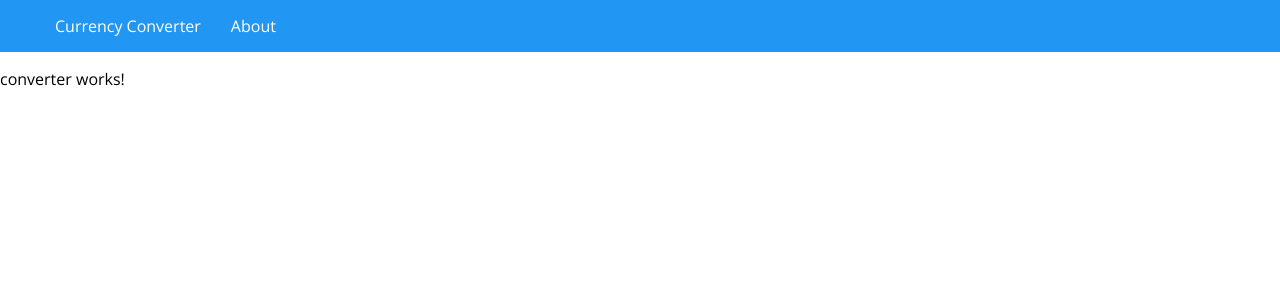
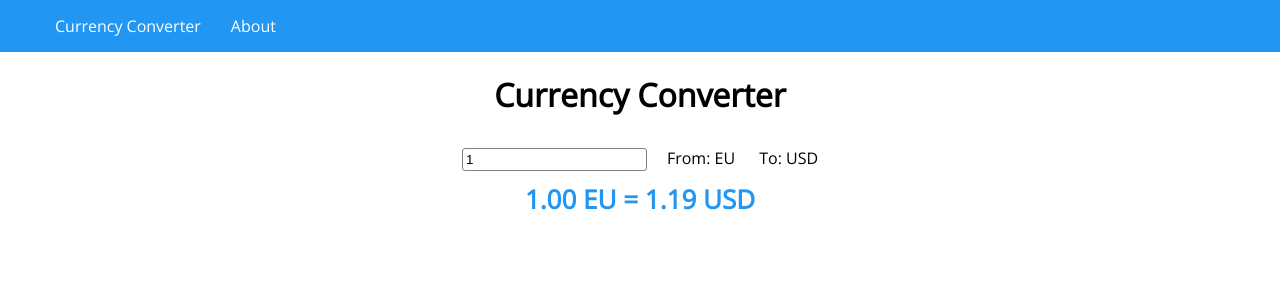
Before and after one commit to lucas-goldner/angular-hello-world, an Angular app: page / in a window 1280 px wide. Shown: the top 300 px of the page. Built offline with nearby package versions, Linux system fonts and the light colour scheme.

Commit message:
Working Currency Converter

```diff
--- a/src/app/app.module.ts
+++ b/src/app/app.module.ts
@@ -6,6 +6,7 @@ import { AppComponent } from './app.component';
 import { NavbarComponent } from './navbar/navbar.component';
 import { ConverterComponent } from './converter/converter.component';
 import { AboutComponent } from './about/about.component';
+import { FormsModule } from '@angular/forms';
 
 @NgModule({
   declarations: [
@@ -16,7 +17,8 @@ import { AboutComponent } from './about/about.component';
   ],
   imports: [
     BrowserModule,
-    AppRoutingModule
+    AppRoutingModule,
+    FormsModule,
   ],
   providers: [],
   bootstrap: [AppComponent]
--- a/src/app/converter/converter.component.css
+++ b/src/app/converter/converter.component.css
@@ -0,0 +1,20 @@
+:host {
+  text-align: center;
+}
+
+input {
+  border: 1px gray solid;
+  padding: 3px;
+  border-radius: 3px;
+  margin: 10px;
+}
+
+b {
+  color: #2196f3;
+  margin: 20px;
+  font-size: 26px;
+}
+
+label {
+  margin: 10px;
+}
--- a/src/app/converter/converter.component.html
+++ b/src/app/converter/converter.component.html
@@ -1 +1,11 @@
-<p>converter works!</p>
+<div class="container">
+  <h1>Currency Converter</h1>
+
+  <input type="number" placeholder="amount" [(ngModel)]="amount" />
+
+  <label>From: {{ from }}</label> <label> To: {{ to }}</label>
+  <br />
+  <b
+    >{{ amount.toFixed(2) }} {{ from }} = {{ convert().toFixed(2) }} {{ to }}</b
+  >
+</div>
--- a/src/app/converter/converter.component.ts
+++ b/src/app/converter/converter.component.ts
@@ -7,6 +7,16 @@ import { Component, OnInit } from '@angular/core';
 })
 export class ConverterComponent implements OnInit {
 
+  amount = 1;
+  from = "EU";
+  to = "USD";
+  rate = 1.19;
+
+  convert(): number{
+
+    return this.amount * this.rate;
+  }
+
   constructor() { }
 
   ngOnInit(): void {
```
